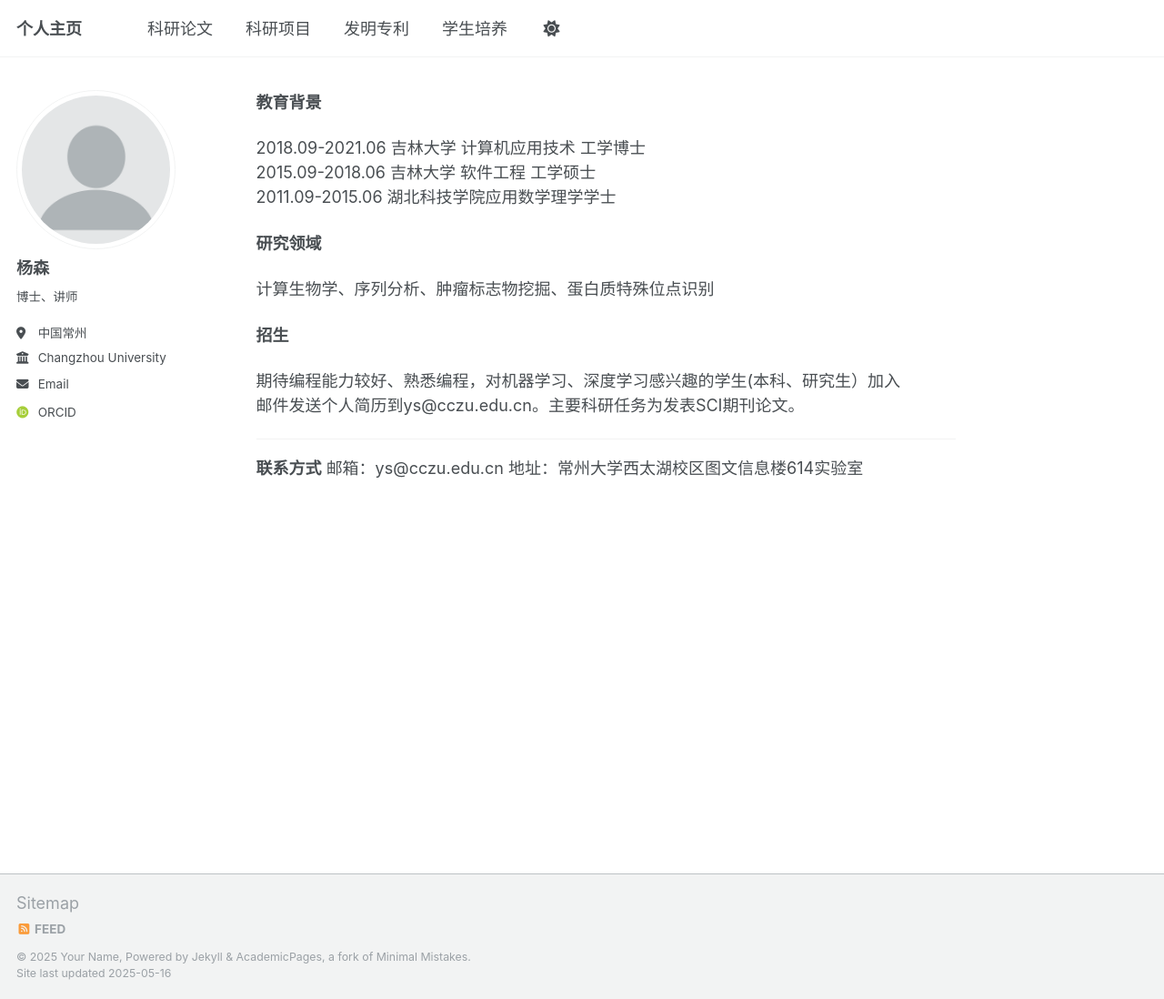
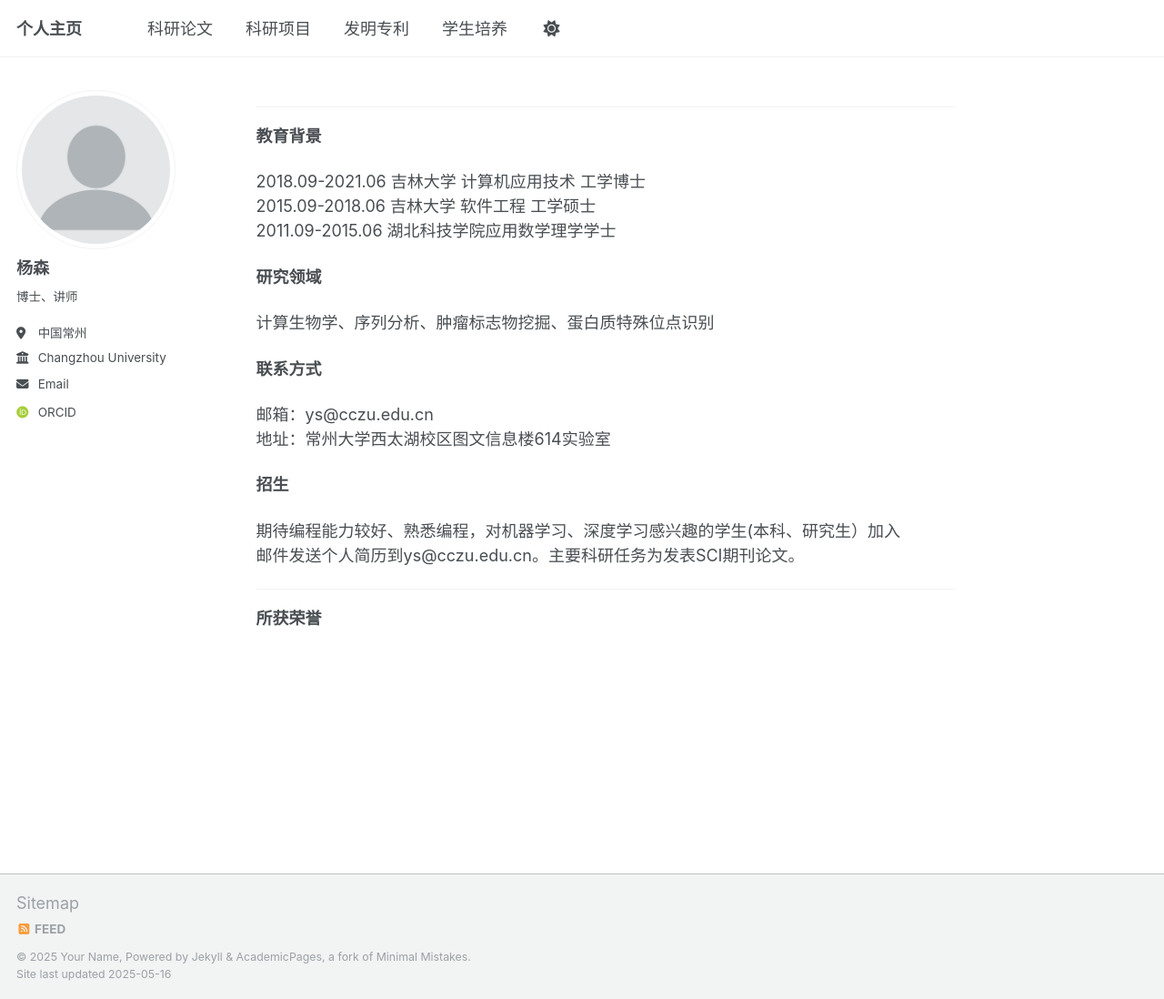
Before and after one commit to abcair/ys, a Jekyll site: the page built from _pages/about.md, in a window 1280 px wide and 1098 px high. Shown: the whole window at 91% size. Built offline with Jekyll 4.4.1, drawn with Linux system fonts in a browser that asks for light colours; some web fonts are replaced.

Commit message:
Update about.md
Signed-off-by: abcair <57550630+abcair@users.noreply.github.com>

```diff
--- a/_pages/about.md
+++ b/_pages/about.md
@@ -7,6 +7,7 @@ redirect_from:
   - /home/
 ---
 
+---
 
 **教育背景**
 
@@ -16,12 +17,18 @@ redirect_from:
 
 计算生物学、序列分析、肿瘤标志物挖掘、蛋白质特殊位点识别
 
+**联系方式**
+
+邮箱：ys@cczu.edu.cn <br>
+地址：常州大学西太湖校区图文信息楼614实验室
+
 **招生**
 
 期待编程能力较好、熟悉编程，对机器学习、深度学习感兴趣的学生(本科、研究生）加入<br>邮件发送个人简历到ys@cczu.edu.cn。主要科研任务为发表SCI期刊论文。
 
 ---
 
-**联系方式**
-邮箱：ys@cczu.edu.cn
-地址：常州大学西太湖校区图文信息楼614实验室
+
+
+
+**所获荣誉**
```
